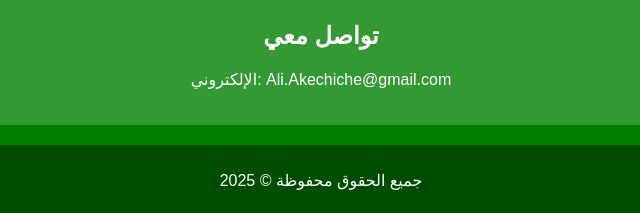
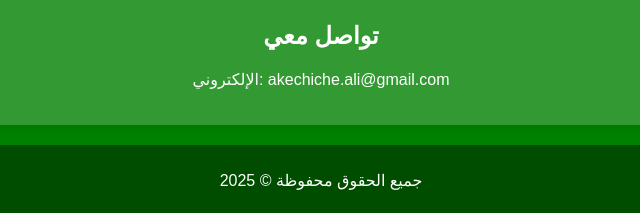
Before and after one commit to Alilou39/Portfolio, a plain HTML site: page index.html in a window 1280 px wide. Shown: the part 844-1057 px from the top of the page, 319-959 px from the left. Drawn offline with Linux system fonts and the light colour scheme.

Commit message:
Update index.html

```diff
--- a/index.html
+++ b/index.html
@@ -39,7 +39,7 @@
 
     <section id="contact">
         <h2>تواصل معي</h2>
-        <p> الإلكتروني: Ali.Akechiche@gmail.com</p>
+        <p> الإلكتروني: akechiche.ali@gmail.com</p>
     </section>
 
     <footer>
```
